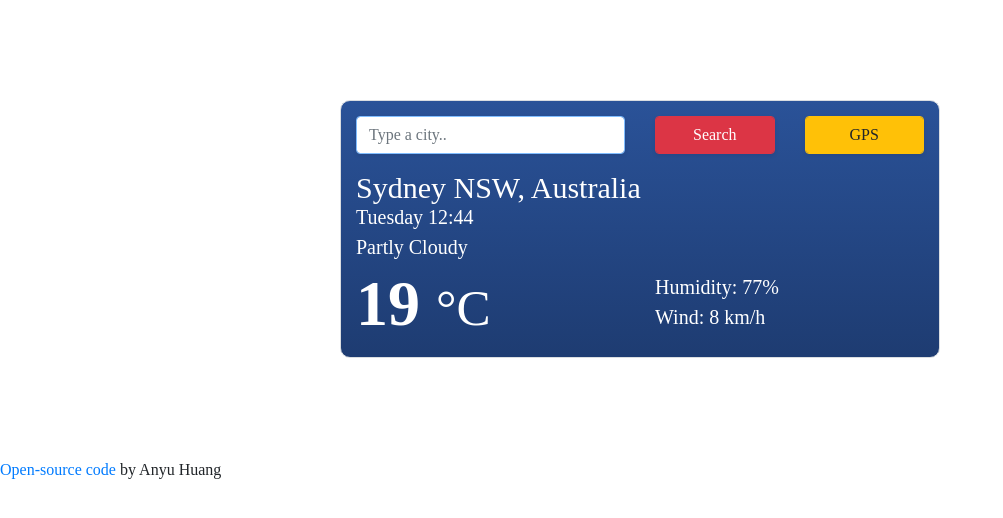
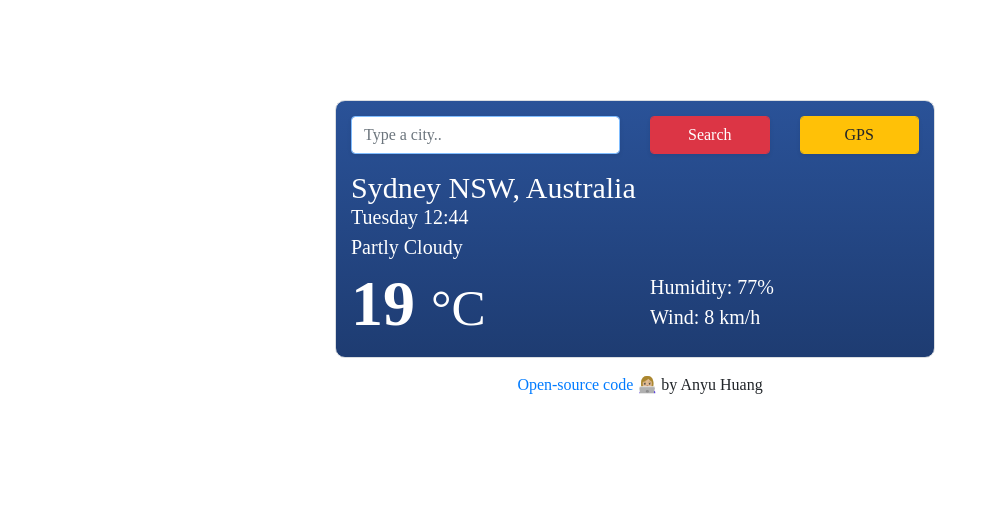
Before and after one commit to ayu-tw/Weather-App, a plain HTML site: page index.html in a window 1280 px wide. Shown: the whole page, without its empty margins (0-1003 px from the left). Drawn offline with nearby package versions, Linux system fonts and the light colour scheme; a web font is replaced by a local one.

Commit message:
edited styling of footer and made some small changes

```diff
--- a/index.html
+++ b/index.html
@@ -79,7 +79,7 @@
       <a href="https://github.com/ayu-tw/Weather-App" target="_blank"
         >Open-source code</a
       >
-      by Anyu Huang
+      👩🏼‍💻 by Anyu Huang
     </footer>
 
     <script src="src/index.js"></script>
--- a/src/styles.css
+++ b/src/styles.css
@@ -25,7 +25,7 @@ li {
 .weather-app {
   border: 1px solid #dadde1;
   padding: 15px;
-  margin: 100px auto;
+  margin: 100px 0 25px 250px;
   border-radius: 10px;
   max-width: 600px;
   background-image: linear-gradient(
@@ -53,3 +53,8 @@ li {
 .search-form {
   margin-bottom: 20px;
 }
+
+footer {
+  text-align: center;
+  font-family: 'Times New Roman', Times, serif;
+  margin-top: -10px;
```
